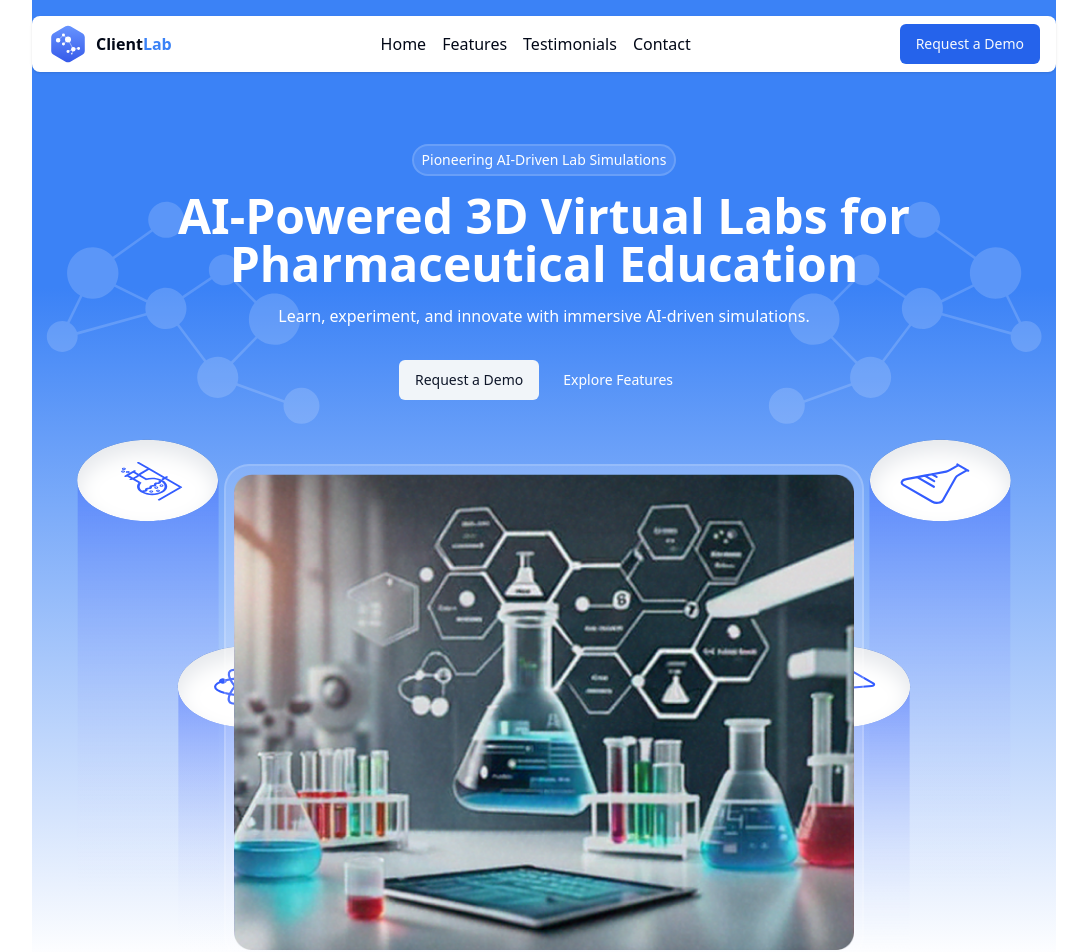
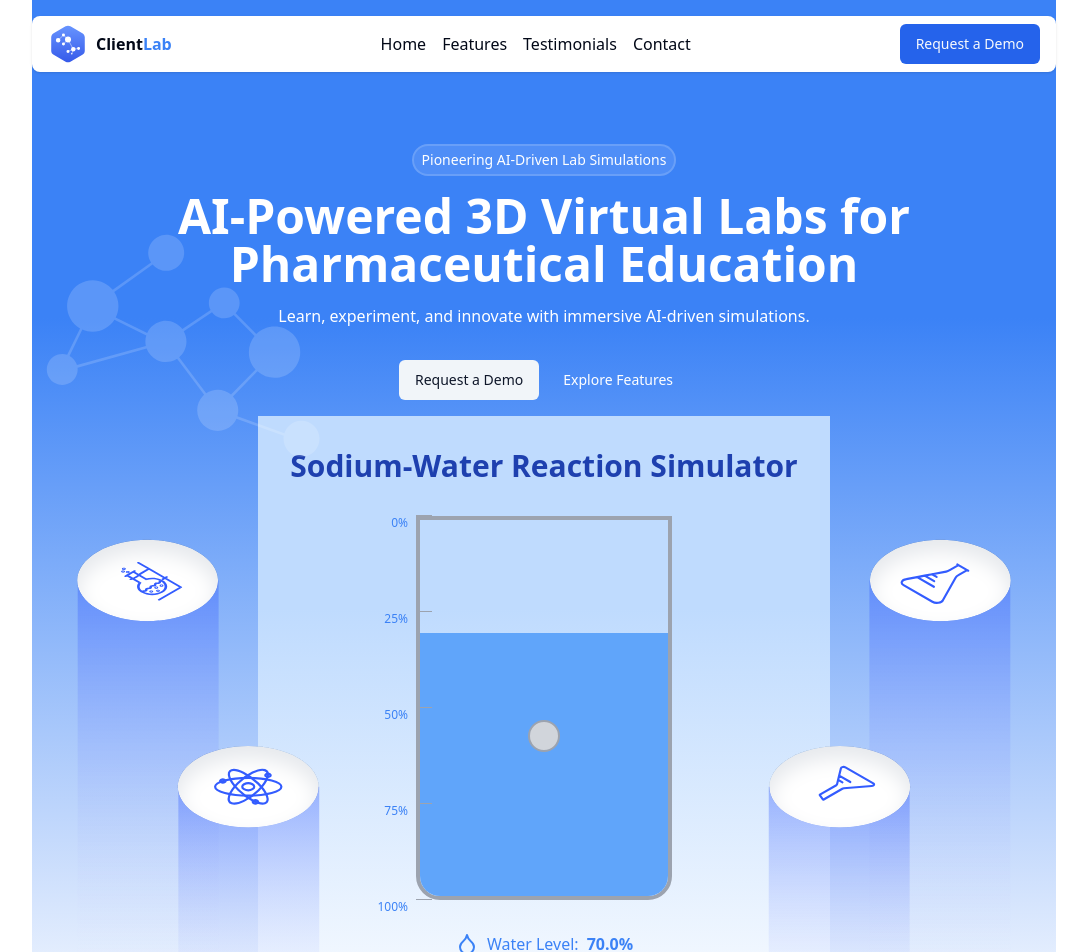
Before and after one commit to chem-0/www, a Next.js app: page / in a window 1280 px wide. Shown: the top 952 px of the page, without its empty margins (96-1183 px from the left). Built offline with nearby package versions, Linux system fonts and the light colour scheme.

Commit message:
fix: hero image replaced with an animation

```diff
--- a/app/layout.tsx
+++ b/app/layout.tsx
@@ -14,7 +14,7 @@ const geistMono = Geist_Mono({
 });
 
 export const metadata: Metadata = {
-  title: "Create Next App",
+  title: "Client Lab",
   description: "Generated by create next app",
 };
 
--- a/components/landing/hero.tsx
+++ b/components/landing/hero.tsx
@@ -1,10 +1,11 @@
 import Image from "next/image";
 import Scaffold from "../shared/scaffold";
 import { Button } from "../ui/button";
+import AdvancedSodiumWaterReaction from "./landingGif";
 
 export default function Hero() {
   return (
-    <Scaffold className="!w-full max-w-none relative -z-10 pt-36 bg-gradient-to-b from-blue-500 to-white from-30% to-100% text-white">
+    <Scaffold className="!w-full max-w-none relative pt-36 bg-gradient-to-b from-blue-500 to-white from-30% to-100% text-white">
       <div className="mx-auto max-w-screen-md flex flex-col gap-2 lg:gap-4 items-center justify-center text-center">
         <span className="text-sm px-2 py-1 bg-white/10 border-white/15 border-2 rounded-full">Pioneering AI-Driven Lab Simulations</span>
         <h1 className="text-xl sm:text-3xl md:text-4xl lg:text-5xl font-semibold">AI-Powered 3D Virtual Labs for Pharmaceutical Education</h1>
@@ -13,16 +14,18 @@ export default function Hero() {
           <Button variant={"secondary"}>Request a Demo</Button>
           <Button variant={"ghost"}>Explore Features</Button>
         </div>
-        <div className="mt-12 border-2 border-white/15 w-full max-w-screen-sm rounded-[25px] overflow-hidden bg-white/15 p-2">
+        {/* <div className="mt-12 border-2 border-white/15 w-full max-w-screen-sm rounded-[25px] overflow-hidden bg-white/15 p-2">
           <Image className="w-full h-auto" src="/landing.png" alt="hero" width={648} height={497} />
-        </div>
+
+        </div> */}
+        <AdvancedSodiumWaterReaction />
       </div>
 
-      <Image className="-z-10 absolute top-1/3 -translate-y-1/2 left-0 w-1/2 lg:w-1/3 h-auto object-cover" src="/hero/molecule.svg" width={50} height={50} alt="decorations-1"/>
+      <Image className=" absolute top-1/3 -translate-y-1/2 left-0 w-1/2 lg:w-1/3 h-auto object-cover" src="/hero/molecule.svg" width={50} height={50} alt="decorations-1"/>
       <Image className="-z-10 absolute top-1/3 -translate-y-1/2 right-0 w-1/2 lg:w-1/3 h-auto object-cover scale-x-[-1]" src="/hero/molecule.svg" width={50} height={50} alt="decorations-1"/>
 
-      <Image className="-z-10 absolute bottom-0 left-4 w-[200px] lg:w-[300px] h-auto object-cover hidden md:block" src="/hero/col-1.svg" width={50} height={50} alt="decorations-1"/>
-      <Image className="-z-10 absolute bottom-0 right-4 w-[200px] lg:w-[300px] h-auto object-cover hidden md:block" src="/hero/col-2.svg" width={50} height={50} alt="decorations-1"/>
+      <Image className=" absolute bottom-0 left-4 w-[200px] lg:w-[300px] h-auto object-cover hidden md:block" src="/hero/col-1.svg" width={50} height={50} alt="decorations-1"/>
+      <Image className=" absolute bottom-0 right-4 w-[200px] lg:w-[300px] h-auto object-cover hidden md:block" src="/hero/col-2.svg" width={50} height={50} alt="decorations-1"/>
     </Scaffold>
   )
 }
--- /dev/null
+++ b/components/landing/landingGif.tsx
@@ -0,0 +1,203 @@
+'use client'
+
+import React, { useState, useEffect, useRef } from 'react'
+import { motion, AnimatePresence, useAnimation } from 'framer-motion'
+import { Button } from '@/components/ui/button'
+import { Droplet, AlertCircle } from 'lucide-react'
+
+const ExplosionParticle = ({ index }: { index: number }) => (
+  <motion.div
+    className="absolute bg-orange-500 rounded-full"
+    initial={{
+      x: '-50%',
+      y: '-50%',
+      scale: 0,
+      opacity: 1
+    }}
+    animate={{
+      x: `calc(-50% + ${(Math.random() - 0.5) * 150}px)`,
+      y: `calc(-50% + ${(Math.random() - 0.5) * 150}px)`,
+      scale: Math.random() * 6 + 3,
+      opacity: 0
+    }}
+    transition={{
+      type: "spring",
+      stiffness: 100,
+      damping: 15,
+      duration: 0.6
+    }}
+    style={{
+      width: `${Math.random() * 30 + 15}px`,
+      height: `${Math.random() * 30 + 15}px`,
+      left: '50%',
+      top: '50%'
+    }}
+  />
+)
+
+const WaterParticle = ({ index }: { index: number }) => (
+  <motion.div
+    className="absolute bg-blue-400 rounded-full"
+    initial={{
+      x: '-50%',
+      y: '-50%',
+      scale: 1,
+      opacity: 1
+    }}
+    animate={{
+      x: `calc(-50% + ${(Math.random() - 0.5) * 200}px)`,
+      y: `calc(-50% + ${Math.random() * 300 - 150}px)`,
+      scale: Math.random() * 2 + 1,
+      opacity: 0
+    }}
+    transition={{
+      type: "spring",
+      stiffness: 120,
+      damping: 20,
+      duration: 0.8
+    }}
+    style={{
+      width: `${Math.random() * 20 + 10}px`,
+      height: `${Math.random() * 20 + 10}px`,
+      left: '50%',
+      top: '50%'
+    }}
+  />
+)
+
+export default function AdvancedSodiumWaterReaction() {
+  const [isReacting, setIsReacting] = useState(false)
+  const [waterLevel, setWaterLevel] = useState(70)
+  const [explosionParticles, setExplosionParticles] = useState<number[]>([])
+  const [waterParticles, setWaterParticles] = useState<number[]>([])
+  const beakerRef = useRef<HTMLDivElement>(null)
+  const backgroundControls = useAnimation()
+  const explosionControls = useAnimation()
+
+  useEffect(() => {
+    if (isReacting) {
+      setExplosionParticles(Array.from({ length: 50 }, (_, i) => i))
+      setWaterParticles(Array.from({ length: 25 }, (_, i) => i))
+
+      const waterLevelInterval = setInterval(() => {
+        setWaterLevel(prev => Math.max(0, prev - 5))
+      }, 100)
+
+      backgroundControls.start({
+        backgroundColor: ["rgba(219, 39, 39, 0)", "rgba(219, 39, 39, 0.3)", "rgba(219, 39, 39, 0)"],
+        transition: { duration: 0.3, repeat: 10, repeatType: "reverse" }
+      })
+
+      explosionControls.start({
+        scale: [1, 1.5, 1],
+        opacity: [0.8, 1, 0.8],
+        transition: { duration: 0.3, repeat: 5, repeatType: "reverse" }
+      })
+
+      setTimeout(() => {
+        setIsReacting(false)
+        setExplosionParticles([])
+        setWaterParticles([])
+        setWaterLevel(70)
+        clearInterval(waterLevelInterval)
+        backgroundControls.start({ backgroundColor: "rgba(219, 39, 39, 0)" })
+        explosionControls.stop()
+      }, 2000)
+
+      return () => clearInterval(waterLevelInterval)
+    }
+  }, [isReacting, backgroundControls, explosionControls])
+
+  const handleAddSodium = () => {
+    setIsReacting(true)
+  }
+
+  return (
+    <motion.div
+      className="flex flex-col items-center justify-center min-h-96 bg-gradient-to-b from-blue-200 to-white from-30% to-100% p-8"
+      animate={backgroundControls}
+    >
+      <h1 className="text-3xl font-bold mb-8 text-blue-800">Sodium-Water Reaction Simulator</h1>
+
+      <div className="relative w-64 h-96 mb-8" ref={beakerRef}>
+        {/* Beaker */}
+        <div className="absolute inset-0 border-4 border-gray-400 rounded-b-3xl overflow-hidden">
+          {/* Water */}
+          <motion.div
+            className="absolute bottom-0 left-0 right-0 bg-blue-400"
+            initial={{ height: `${waterLevel}%` }}
+            animate={{ height: `${waterLevel}%` }}
+            transition={{ type: "spring", stiffness: 300, damping: 30 }}
+          />
+
+          {/* Sodium piece */}
+          {!isReacting && (
+            <motion.div
+              className="absolute top-0 left-1/2 w-8 h-8 bg-gray-300 rounded-full border-2 border-gray-400"
+              initial={{ y: -50 }}
+              animate={{ y: 200 }}
+              transition={{ type: "spring", stiffness: 100, damping: 10 }}
+              style={{ x: '-50%' }}
+            />
+          )}
+
+          {/* Explosion particles */}
+          <AnimatePresence>
+            {explosionParticles.map((id) => (
+              <ExplosionParticle key={`explosion-${id}`} index={id} />
+            ))}
+          </AnimatePresence>
+
+          {/* Water particles */}
+          <AnimatePresence>
+            {waterParticles.map((id) => (
+              <WaterParticle key={`water-${id}`} index={id} />
+            ))}
+          </AnimatePresence>
+
+          {/* Reaction effect */}
+          {isReacting && (
+            <motion.div
+              className="absolute inset-0 bg-gradient-radial from-yellow-400 to-transparent mix-blend-overlay"
+              animate={explosionControls}
+              style={{ transformOrigin: 'center center' }}
+            />
+          )}
+        </div>
+
+        {/* Measurement lines */}
+        {[0, 25, 50, 75, 100].map((level) => (
+          <div key={level} className="absolute left-0 w-4 h-px bg-gray-400 text-blue-500" style={{ bottom: `${level}%` }}>
+            <span className="absolute right-full mr-2 text-xs">{100 - level}%</span>
+          </div>
+        ))}
+      </div>
+
+      <div className="flex items-center mb-4">
+        <Droplet className="mr-2 text-blue-500" />
+        <span className="mr-2 text-blue-500">Water Level:</span>
+        <span className="font-bold text-blue-500">{waterLevel.toFixed(1)}%</span>
+      </div>
+
+      <Button
+        onClick={handleAddSodium}
+        // disabled={isReacting}
+        className="mb-4 bg-red-500 hover:bg-red-600"
+      >
+        Add Sodium
+      </Button>
+
+      {isReacting && (
+        <motion.div
+          className="flex items-center text-red-600 font-bold text-xl"
+          initial={{ opacity: 0, scale: 0.5 }}
+          animate={{ opacity: 1, scale: 1 }}
+          transition={{ type: "spring", stiffness: 300, damping: 20 }}
+        >
+          <AlertCircle className="mr-2" />
+          <span>DANGER! Violent reaction in progress!</span>
+        </motion.div>
+      )}
+    </motion.div>
+  )
+}
--- a/package.json
+++ b/package.json
@@ -13,6 +13,7 @@
     "@radix-ui/react-slot": "^1.1.1",
     "class-variance-authority": "^0.7.1",
     "clsx": "^2.1.1",
+    "framer-motion": "^11.18.0",
     "lucide-react": "^0.471.1",
     "next": "15.1.4",
     "react": "^19.0.0",
```
Also changed, not shown: 1 other file (tests, documents, lock files or other folders).
